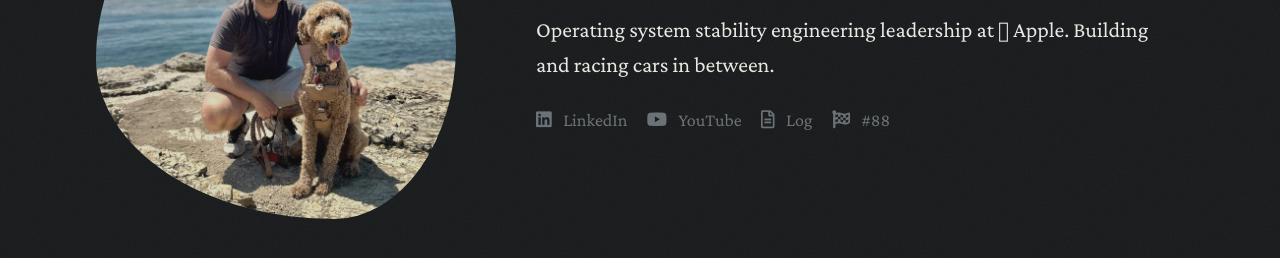
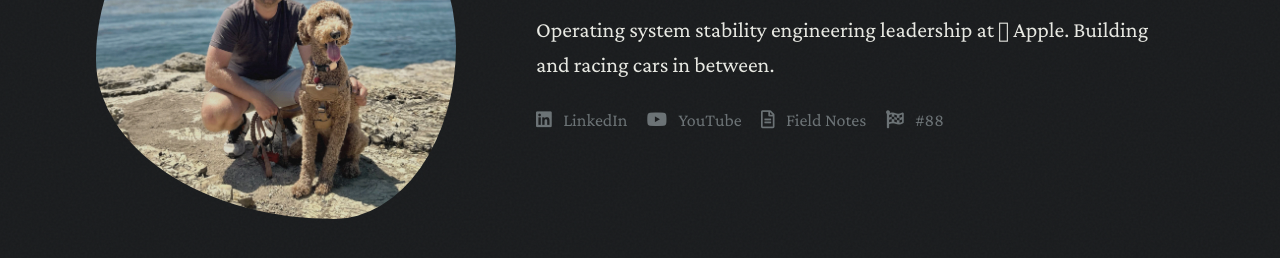
Before and after one commit to grahamleslie/grahamleslie.github.io, a Jekyll site: the page built from index.md, in a window 1280 px wide. Shown: the part 411-669 px from the top of the page. Built offline with Jekyll 4.4.1, drawn with Linux system fonts in a browser that asks for light colours; nearby versions of some CDN libraries.

Commit message:
Renames Log

```diff
--- a/index.md
+++ b/index.md
@@ -17,7 +17,7 @@ title: Home
     <p>
       <a href="https://www.linkedin.com/in/grahamaleslie" target="_blank" rel="noopener noreferrer"><i class="fab fa-linkedin"></i> LinkedIn</a>
       <a href="https://www.youtube.com/channel/UCKoPxUfqK_wZAXALlvbdNCA" target="_blank" rel="noopener noreferrer"><i class="fab fa-youtube"></i> YouTube</a>
-      <a href="/posts"><i class="far fa-file-alt"></i> Log</a>
+      <a href="/posts"><i class="far fa-file-alt"></i> Field Notes</a>
       <a href="/racing"><i class="fas fa-flag-checkered"></i> #88</a>
     </p>
   </div>
```
Also changed, not shown: _posts/2020-06-21-building-an-arcade-emulator.md (+1 -1 lines).
